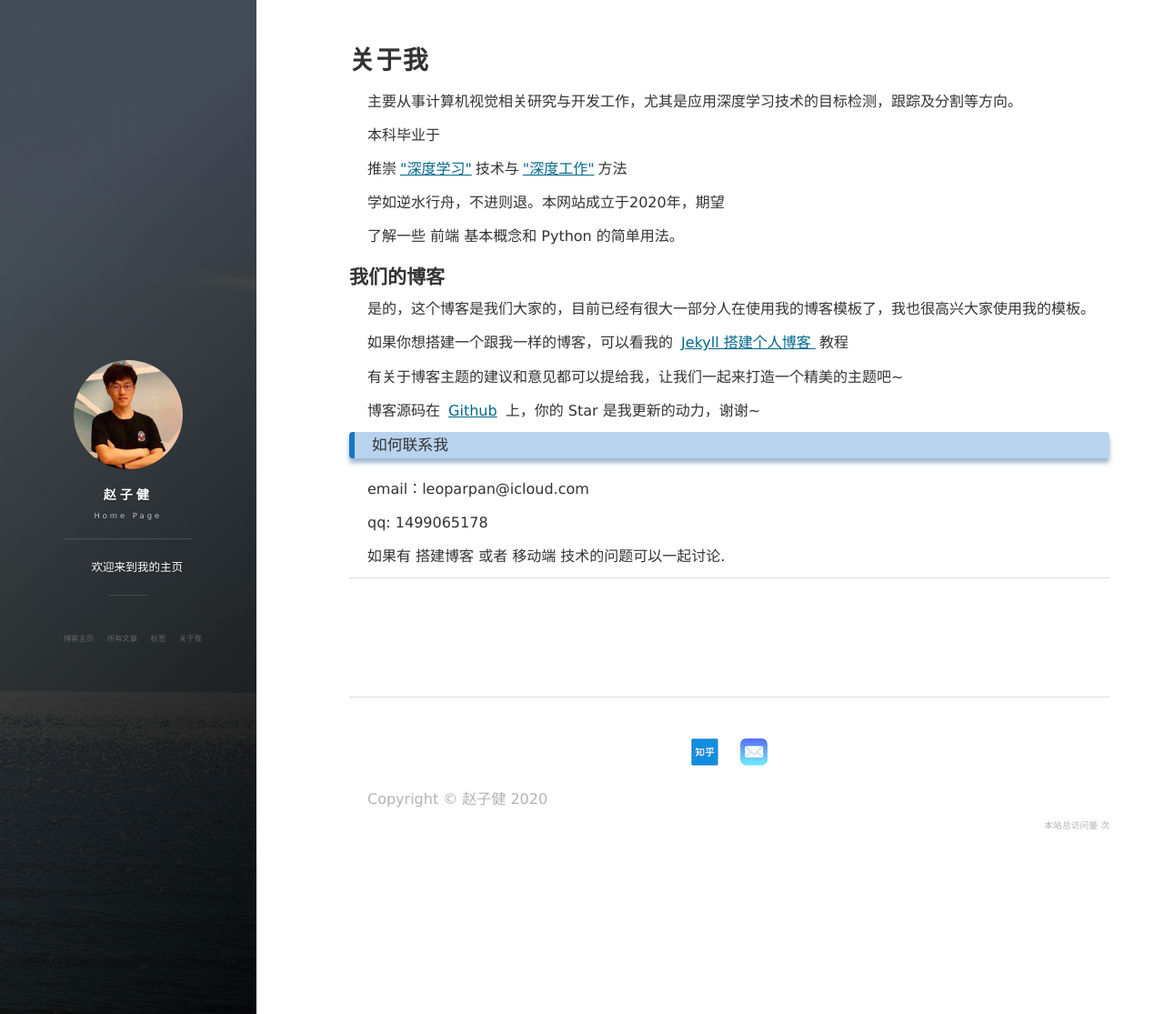
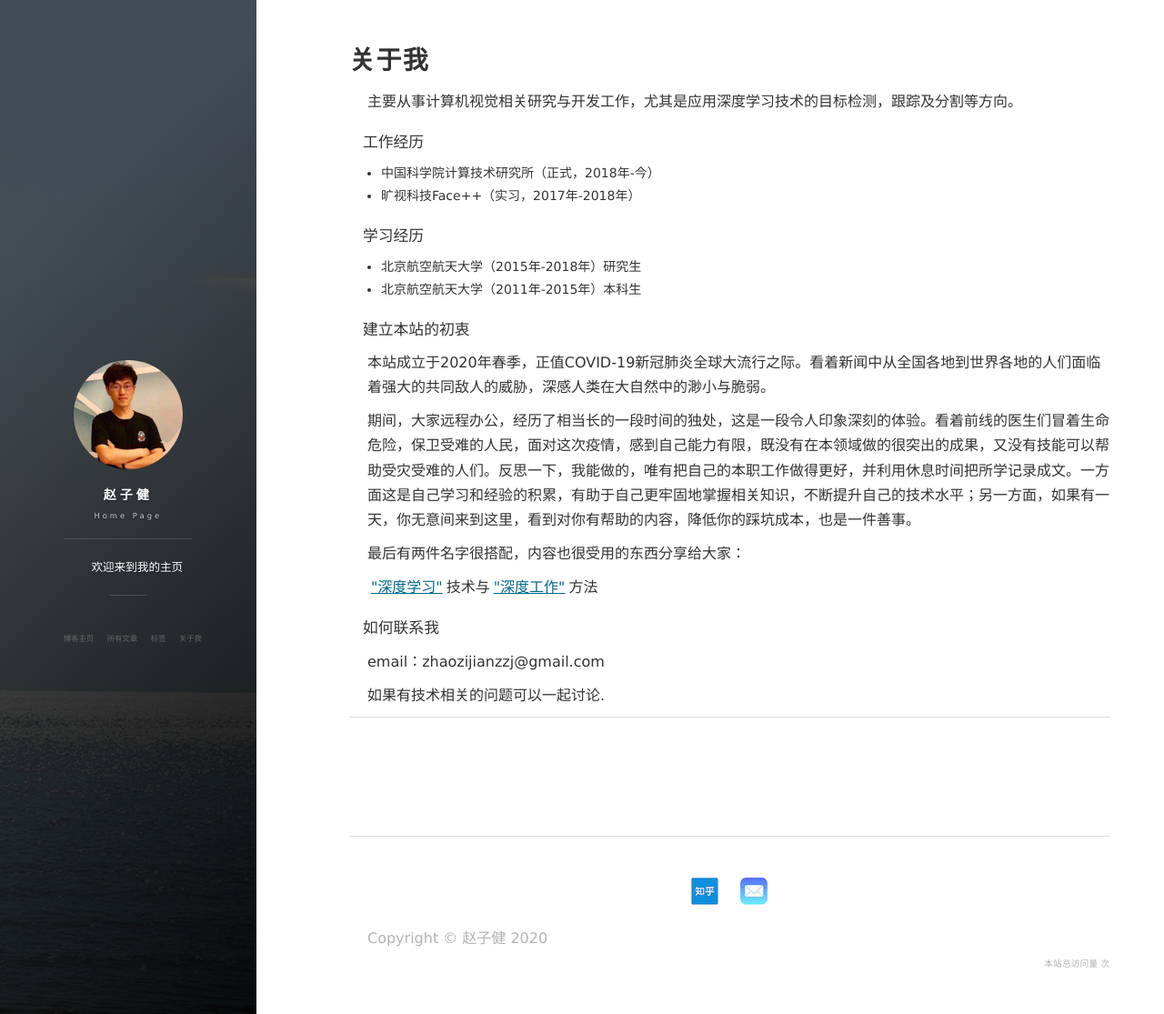
Before and after one commit to ZijianZhao1/zijianzhao1.github.io, a Jekyll site: the page built from about.md, in a window 1280 px wide and 1115 px high. Shown: the whole window at 91% size. Built offline with Jekyll 4.4.1, drawn with Linux system fonts in a browser that asks for light colours; nearby versions of some CDN libraries; comment, search, counter and statistics services are not loaded.

Commit message:
about me

```diff
--- a/about.md
+++ b/about.md
@@ -5,53 +5,39 @@ title: 关于我
 
 主要从事计算机视觉相关研究与开发工作，尤其是应用深度学习技术的目标检测，跟踪及分割等方向。
 
-本科毕业于
-<p>
+<h4> 工作经历 </h4>
 
-推崇<a target="_blank" href='https://www.deeplearningbook.org/'>"深度学习"</a>技术与<a target="_blank" href='https://www.calnewport.com/books/deep-work/'>"深度工作"</a>方法
+- 中国科学院计算技术研究所（正式，2018年-今）
+- 旷视科技Face++（实习，2017年-2018年）
 
-<p>
-学如逆水行舟，不进则退。本网站成立于2020年，期望
-<p>
-了解一些 前端 基本概念和 Python 的简单用法。
+<h4> 学习经历 </h4>
+
+- 北京航空航天大学（2015年-2018年）研究生
+- 北京航空航天大学（2011年-2015年）本科生
+
+
+<h4> 建立本站的初衷 </h4>
+
+本站成立于2020年春季，正值COVID-19新冠肺炎全球大流行之际。看着新闻中从全国各地到世界各地的人们面临着强大的共同敌人的威胁，深感人类在大自然中的渺小与脆弱。
+
+期间，大家远程办公，经历了相当长的一段时间的独处，这是一段令人印象深刻的体验。看着前线的医生们冒着生命危险，保卫受难的人民，面对这次疫情，感到自己能力有限，既没有在本领域做的很突出的成果，又没有技能可以帮助受灾受难的人们。反思一下，我能做的，唯有把自己的本职工作做得更好，并利用休息时间把所学记录成文。一方面这是自己学习和经验的积累，有助于自己更牢固地掌握相关知识，不断提升自己的技术水平；另一方面，如果有一天，你无意间来到这里，看到对你有帮助的内容，降低你的踩坑成本，也是一件善事。
+
+最后有两件名字很搭配，内容也很受用的东西分享给大家：
 
 <p>
 
-<h2> 我们的博客 </h2>
-
-<p>
-
-是的，这个博客是我们大家的，目前已经有很大一部分人在使用我的博客模板了，我也很高兴大家使用我的模板。
-
-<p>
-
-如果你想搭建一个跟我一样的博客，可以看我的
-<a href="/2016/10/jekyll_tutorials1/"> Jekyll 搭建个人博客 </a>
-教程
-
-<p>
-
-有关于博客主题的建议和意见都可以提给我，让我们一起来打造一个精美的主题吧~
-
-<p>
-
-博客源码在 <a target="_blank" href='https://github.com/leopardpan/leopardpan.github.io/'>Github</a> 上，你的 Star 是我更新的动力，谢谢~
-
-<p>
-
-<p>
+<a target="_blank" href='https://www.deeplearningbook.org/'>"深度学习"</a>技术与<a target="_blank" href='https://www.calnewport.com/books/deep-work/'>"深度工作"</a>方法
 
 <p>
 
 
-<h3> 如何联系我 </h3>
+
+<h4> 如何联系我 </h4>
 
 <p>
-email：leoparpan@icloud.com
+email：zhaozijianzzj@gmail.com
 <p>
-qq: 1499065178
-<p>
-如果有 搭建博客 或者 移动端 技术的问题可以一起讨论.
+如果有技术相关的问题可以一起讨论.
 <p>
 
 
```
